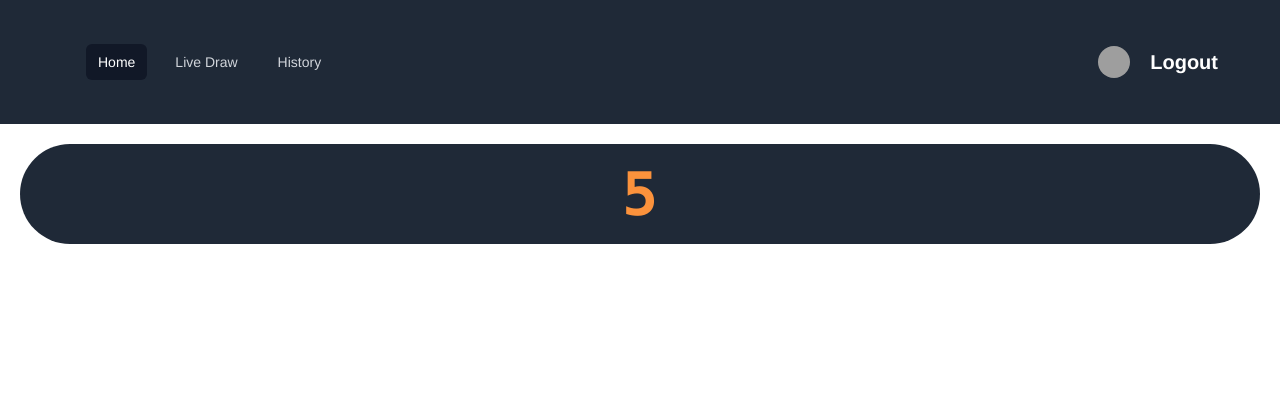
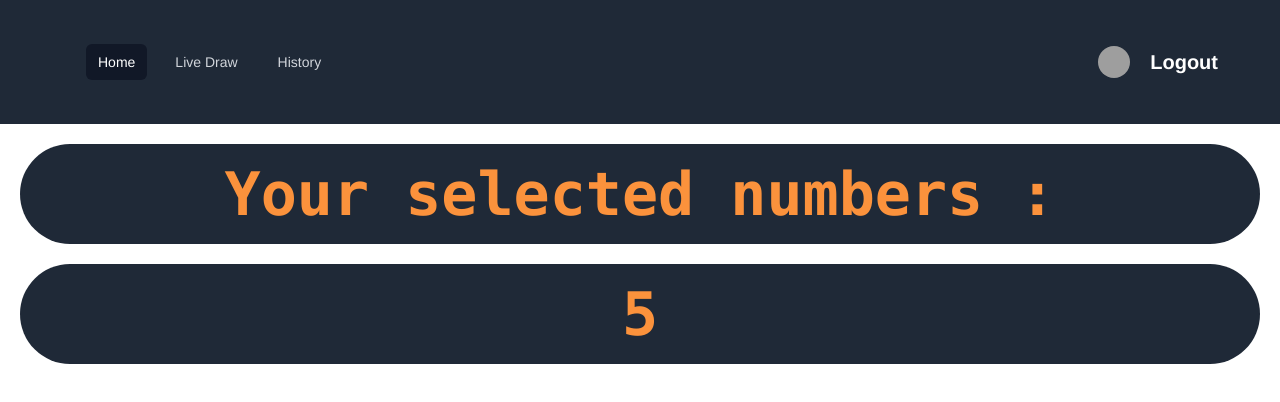
Before and after one commit to byron21/PentaGuess, a Vue app in the folder penta-guess/: page /live in a window 1280 px wide. Shown: the top 402 px of the page. Built offline with nearby package versions, Linux system fonts and the light colour scheme; grey boxes are pictures that could not be loaded.

Commit message:
Passes selected numbers to live draw screen

```diff
--- a/penta-guess/src/components/SelectionNumbersBoard.vue
+++ b/penta-guess/src/components/SelectionNumbersBoard.vue
@@ -43,7 +43,7 @@ export default {
       console.log("selected numbers are:");
       console.log(numbers);
       // this.$emit('remove', number);
-      window.location.href = "/live";
+      window.location.href = "/live?numbers="+this.selectedNumbers;
     },
   },
 };
--- a/penta-guess/src/views/LiveDraw.vue
+++ b/penta-guess/src/views/LiveDraw.vue
@@ -1,6 +1,9 @@
 <template>
   <div class="play">
     <HeaderComponent></HeaderComponent>
+    <h1 class="font-mono text-6xl font-bold text-orange-400 rounded-full bg-gray-800 p-5 m-5">
+      Your selected numbers : {{ selectedNumbers }}
+    </h1>
     <h2 v-show="!hideCountdown" class="font-mono text-6xl font-bold text-orange-400 rounded-full bg-gray-800 p-5 m-5">
       {{ countDown }}
     </h2>
@@ -45,6 +48,8 @@ export default {
   },
   created() {
     this.countDownTimer();
+    const queryString = window.location.search;
+    console.log(queryString);
   }
 };
 </script>
```
